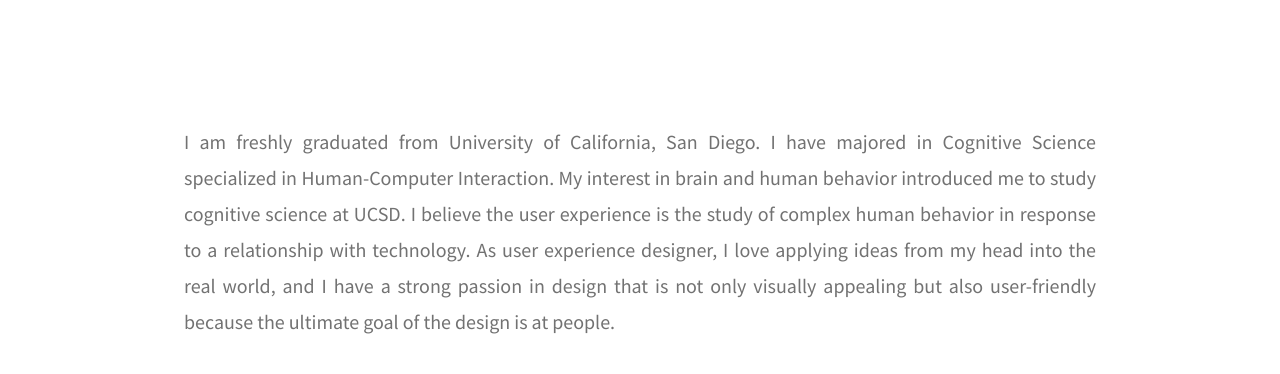
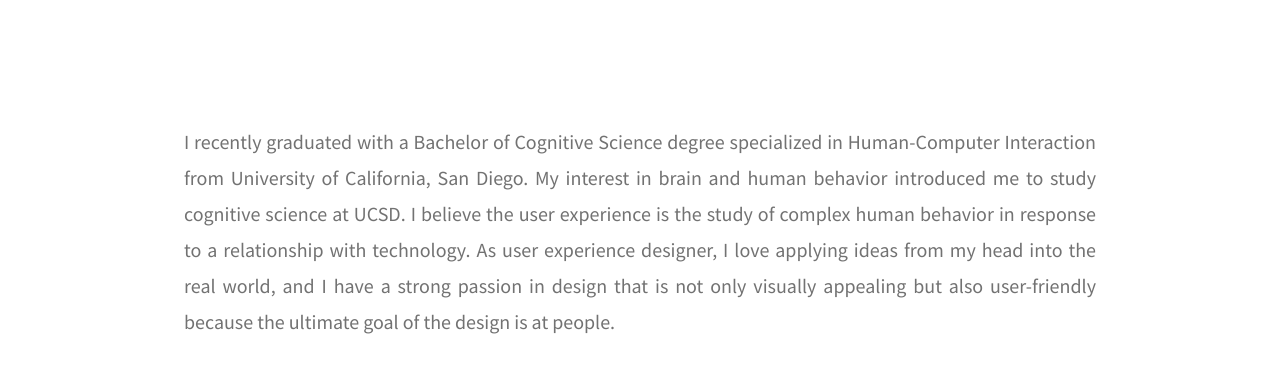
Before and after one commit to yucho95/online_portfolio, a plain HTML site: page about.html in a window 1280 px wide. Shown: the part 1020-1394 px from the top of the page. Drawn offline with Linux system fonts and the light colour scheme; files whose address does not match are found by name; a web font is replaced by a local one.

Commit message:
Add files via upload

```diff
--- a/about.html
+++ b/about.html
@@ -62,7 +62,7 @@
 	<div class="container">
 		<div class="about">
 			<div class="intro-about">
-				<p> I am freshly graduated from University of California, San Diego. I have majored in Cognitive Science specialized in Human-Computer Interaction. My interest in brain and human behavior introduced me to study cognitive science at UCSD. I believe the user experience is the study of complex human behavior in response to a relationship with technology.  As user experience designer, I love applying ideas from my head into the real world, and I have a strong passion in design that is not only visually appealing but also user-friendly because the ultimate goal of the design is at people. </p>
+				<p> I recently graduated with a Bachelor of Cognitive Science degree specialized in Human-Computer Interaction from University of California, San Diego. My interest in brain and human behavior introduced me to study cognitive science at UCSD. I believe the user experience is the study of complex human behavior in response to a relationship with technology.  As user experience designer, I love applying ideas from my head into the real world, and I have a strong passion in design that is not only visually appealing but also user-friendly because the ultimate goal of the design is at people. </p>
 				<br>
 				<blockquote>
 				<p>My goal, not only as a designer, but also as an individual, is to learn and get inspired from different fields, cultures, and people. I am looking forward to more opportunities to gain valuable experiences. </p>
```
